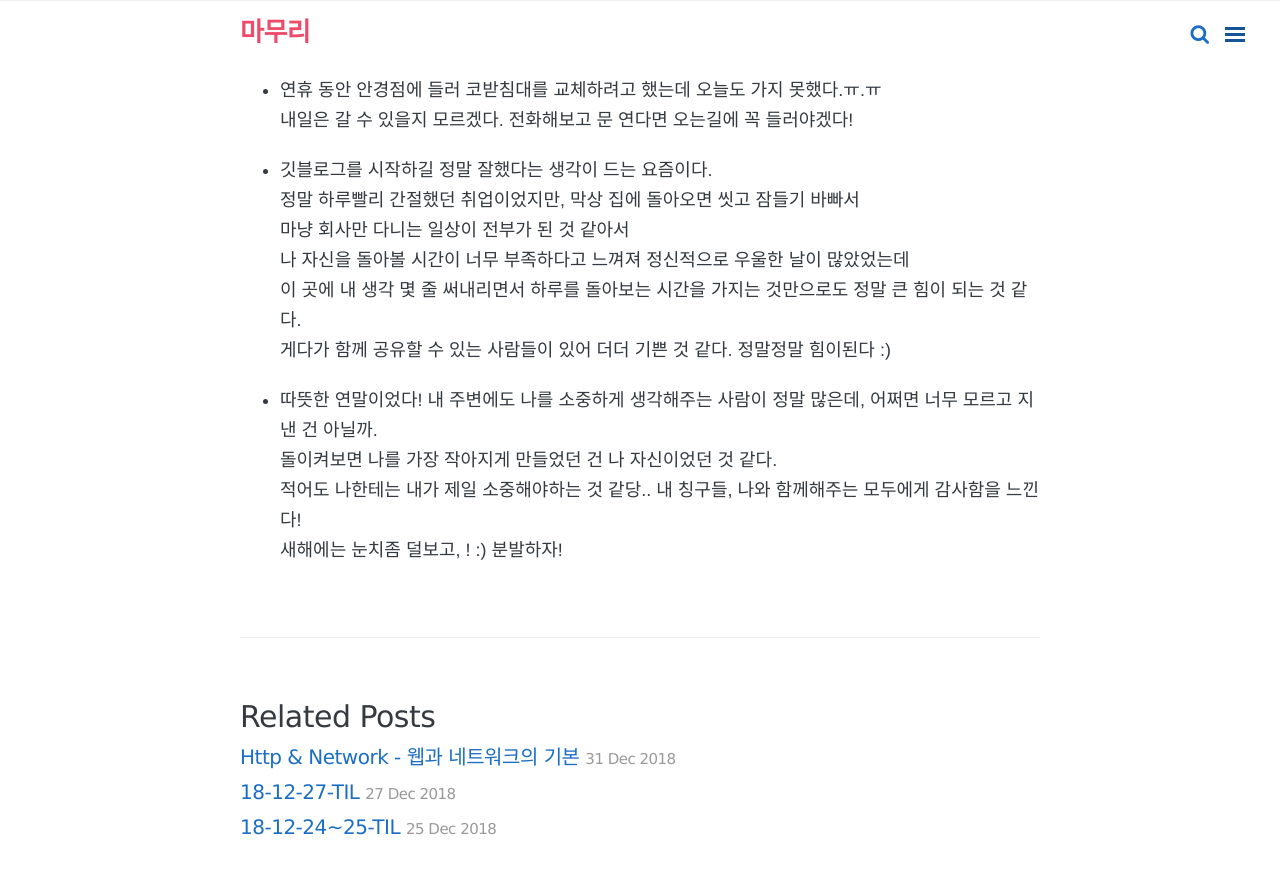
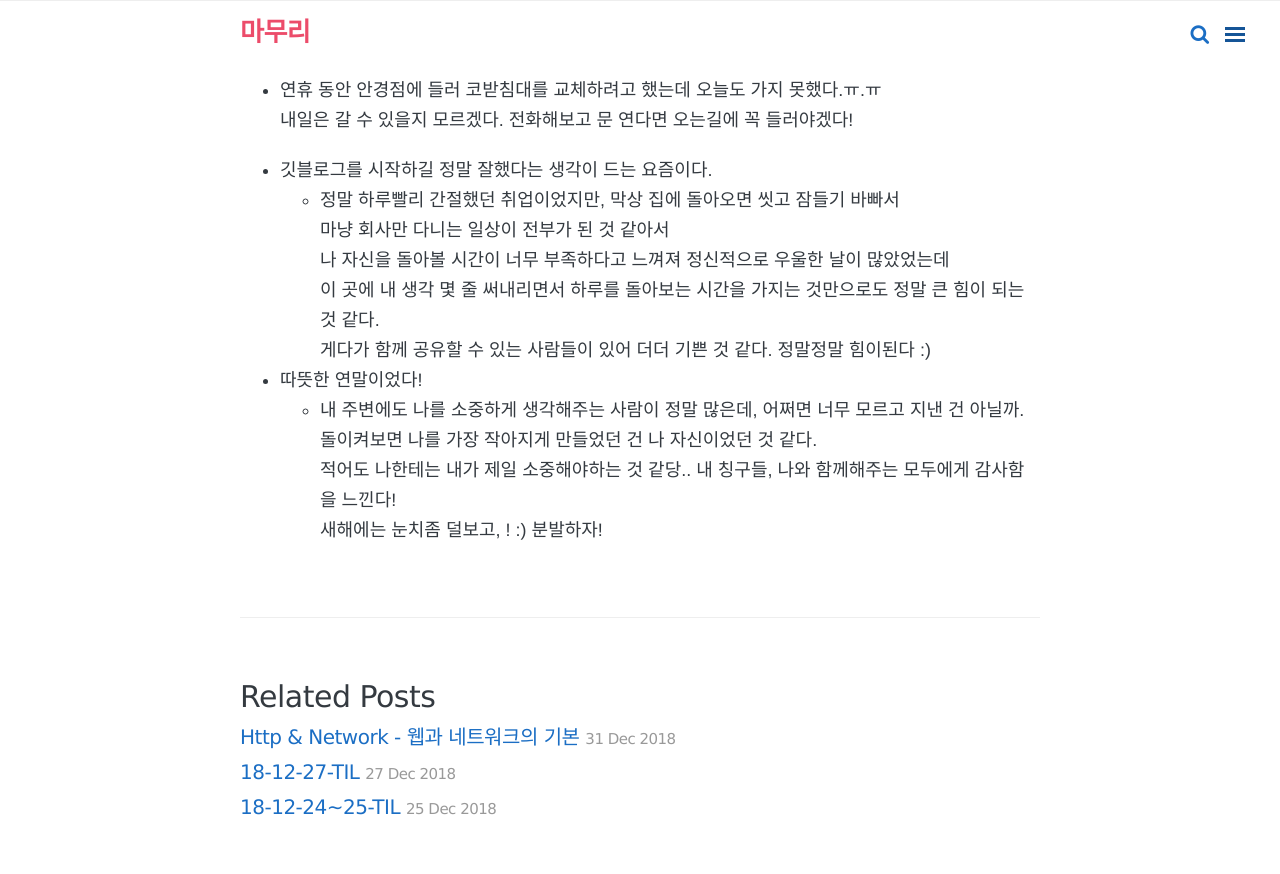
Before and after one commit to diniyo804/diniyo804.github.io, a Jekyll site: the page built from _posts/TIL (Today I Learned)/2018-12-31-TIL.md, in a window 1280 px wide and 900 px high, scrolled down 840 px. Shown: the top 874 px of the window. Built offline with Jekyll 4.4.1, drawn with Linux system fonts in a browser that asks for light colours; nearby versions of some CDN libraries; comment, search, counter and statistics services are not loaded.

Commit message:
Update 2018-12-31-TIL.md

```diff
--- a/_posts/TIL (Today I Learned)/2018-12-31-TIL.md
+++ b/_posts/TIL (Today I Learned)/2018-12-31-TIL.md
@@ -27,14 +27,14 @@ comments: true
 내일은 갈 수 있을지 모르겠다. 전화해보고 문 연다면 오는길에 꼭 들러야겠다!
 
 - 깃블로그를 시작하길 정말 잘했다는 생각이 드는 요즘이다.
-정말 하루빨리 간절했던 취업이었지만, 막상 집에 돌아오면 씻고 잠들기 바빠서
-마냥 회사만 다니는 일상이 전부가 된 것 같아서
-나 자신을 돌아볼 시간이 너무 부족하다고 느껴져 정신적으로 우울한 날이 많았었는데
-이 곳에 내 생각 몇 줄 써내리면서 하루를 돌아보는 시간을 가지는 것만으로도 정말 큰 힘이 되는 것 같다.
-게다가 함께 공유할 수 있는 사람들이 있어 더더 기쁜 것 같다. 정말정말 힘이된다 :)
+    - 정말 하루빨리 간절했던 취업이었지만, 막상 집에 돌아오면 씻고 잠들기 바빠서
+    마냥 회사만 다니는 일상이 전부가 된 것 같아서
+    나 자신을 돌아볼 시간이 너무 부족하다고 느껴져 정신적으로 우울한 날이 많았었는데
+    이 곳에 내 생각 몇 줄 써내리면서 하루를 돌아보는 시간을 가지는 것만으로도 정말 큰 힘이 되는 것 같다.
+    게다가 함께 공유할 수 있는 사람들이 있어 더더 기쁜 것 같다. 정말정말 힘이된다 :)
 
 - 따뜻한 연말이었다!
-내 주변에도 나를 소중하게 생각해주는 사람이 정말 많은데, 어쩌면 너무 모르고 지낸 건 아닐까.
-돌이켜보면 나를 가장 작아지게 만들었던 건 나 자신이었던 것 같다.
-적어도 나한테는 내가 제일 소중해야하는 것 같당.. 내 칭구들, 나와 함께해주는 모두에게 감사함을 느낀다!
-새해에는 눈치좀 덜보고, ! :) 분발하자!
+    - 내 주변에도 나를 소중하게 생각해주는 사람이 정말 많은데, 어쩌면 너무 모르고 지낸 건 아닐까.
+    돌이켜보면 나를 가장 작아지게 만들었던 건 나 자신이었던 것 같다.
+    적어도 나한테는 내가 제일 소중해야하는 것 같당.. 내 칭구들, 나와 함께해주는 모두에게 감사함을 느낀다!
+    새해에는 눈치좀 덜보고, ! :) 분발하자!
```
